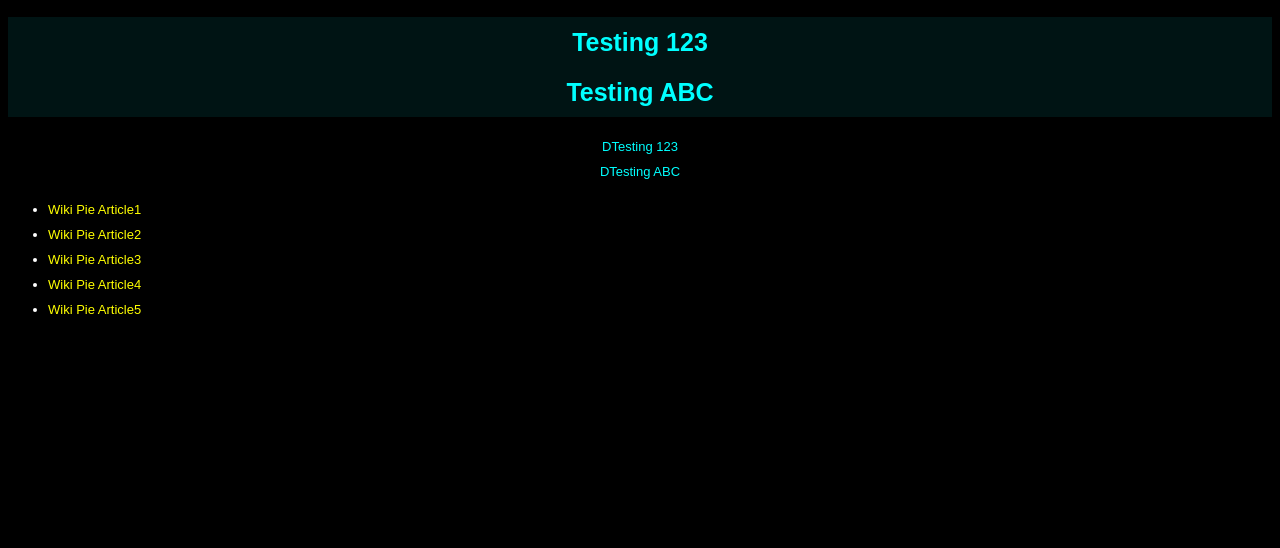
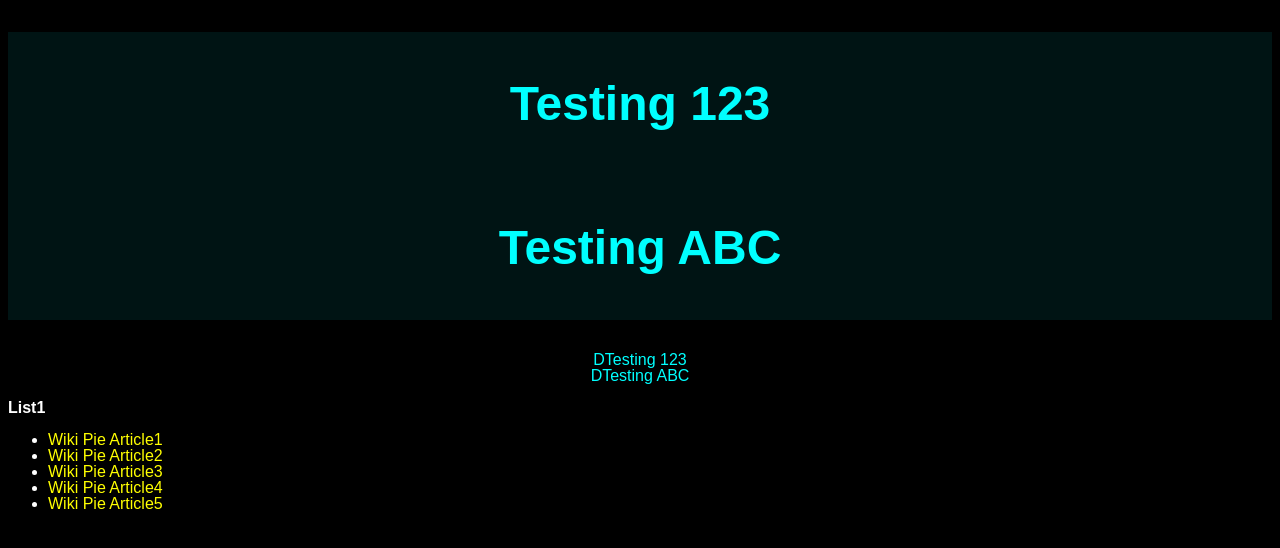
Before and after one commit to Caleb-Parks/Caleb-Parks.github.io, a plain HTML site: page index.html in a window 1280 px wide. Drawn offline with Linux system fonts and the light colour scheme.

Commit message:
Update index.html
index file r0.1.2

```diff
--- a/index.html
+++ b/index.html
@@ -13,28 +13,35 @@
         background-color: rgb(0, 20, 20);
         color: rgb(0, 255, 255);
         font-family: “Arial”, sans-serif;
-        font-size: 25px;
-        line-height: 50px;
+        font-size: 3em;
+        line-height: 3em;
         text-align: center;
         font-weight: bold;
       }
       #Descr {
         color: rgb(0, 255, 255);
         font-family: “Arial”, sans-serif;
-        font-size: 13px;
-        line-height: 25px;
+        font-size: 1em;
+        line-height: 1em;
         text-align: center;
+      }
+      h2 {
+        color: rgb(255, 255, 255);
+        font-family: “Arial”, sans-serif;
+        font-size: 1em;
+        line-height: 1em;
+        text-align: left;
+      }
+      ul {
+        color: rgb(255, 255, 255);
+        font-family: “Arial”, sans-serif;
+        font-size: 1em;
+        line-height: 1em;
+        text-align: left;
       }
       a {
         color: rgb(255, 255, 0);
         text-decoration: none;
-      }
-      #CahlLinkList {
-        color: rgb(255, 255, 255);
-        font-family: “Arial”, sans-serif;
-        font-size: 13px;
-        line-height: 25px;
-        text-align: left;
       }
     </style>
 
@@ -50,7 +57,11 @@
       DTesting 123<br>DTesting ABC
     </p>
 
-    <ul id="CahlLinkList">
+    <h2 id="List1Head">
+      List1
+    </h2>
+
+    <ul id="List1">
       <li>
         <a href="https://en.wikipedia.org/wiki/Pie" target="_blank">Wiki Pie Article1</a>
       </li>
```
